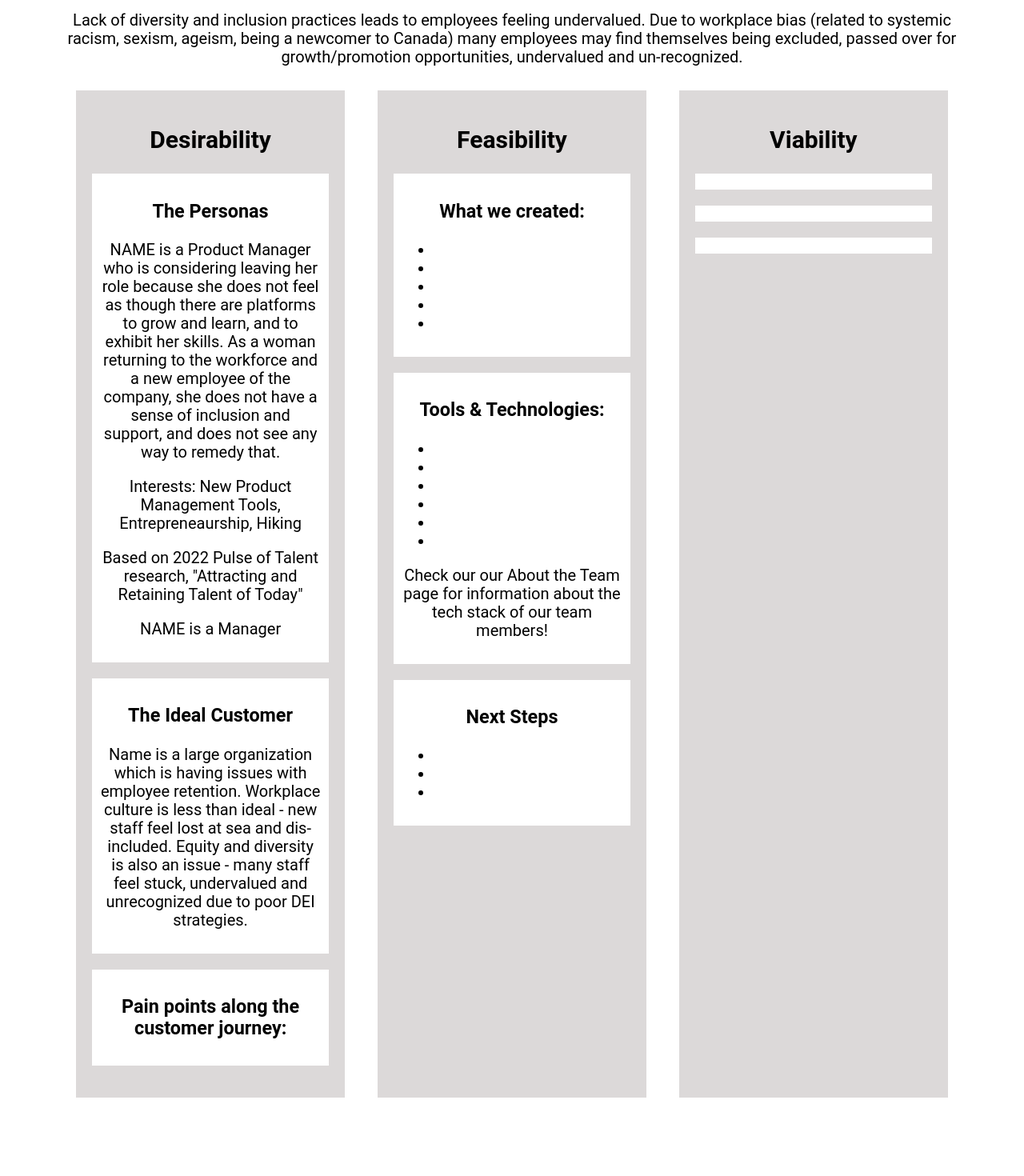
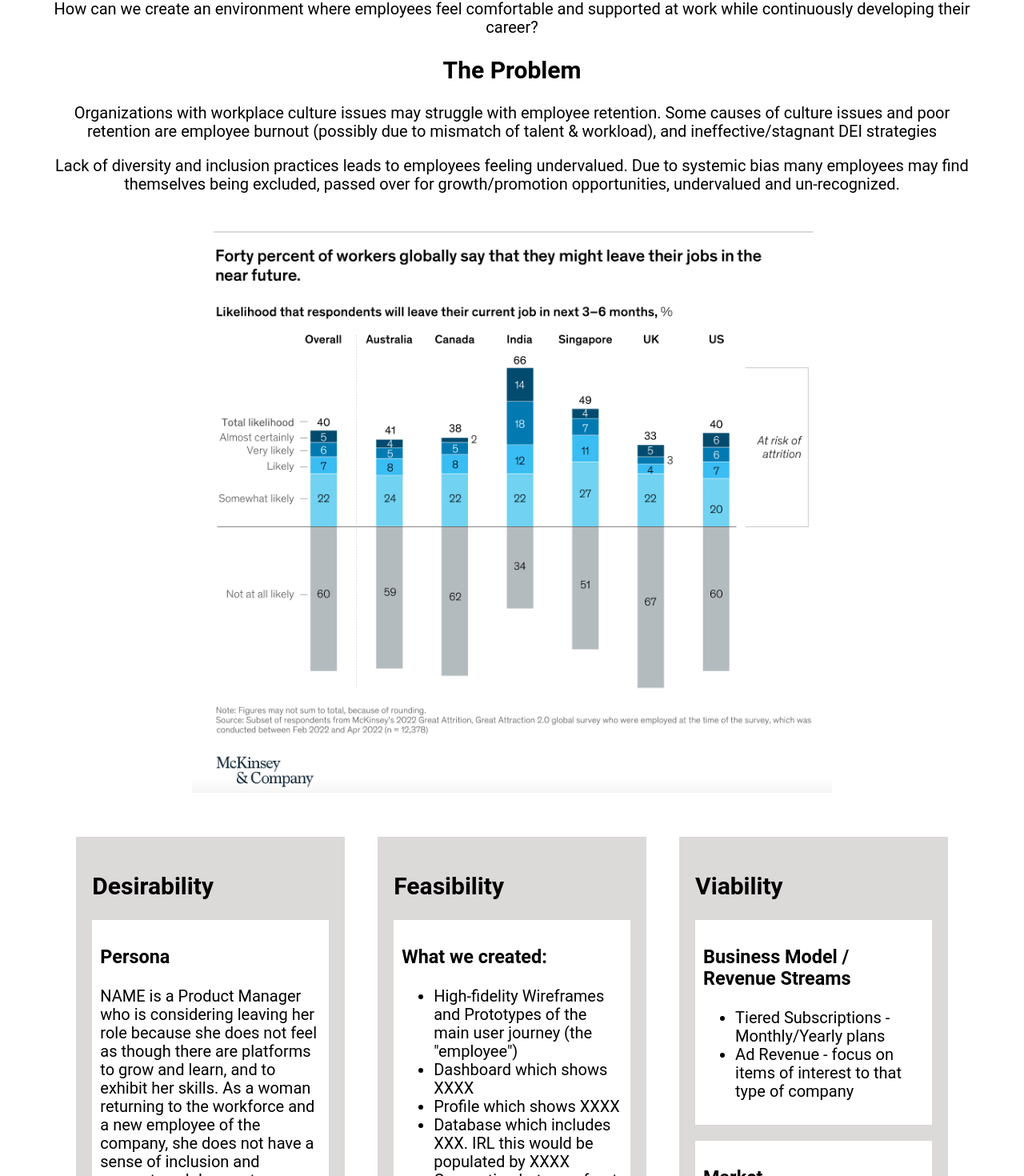
Before and after one commit to melpeto/bustle-overview, a React (Create React App) app: page / in a window 1280 px wide. Shown: the part 698-2168 px from the top of the page at 80% size. Before the commit the page ends 2080 px from the top, so only its background shows below. Built offline with nearby package versions, Linux system fonts and the light colour scheme.

Commit message:
add logo and research visual to homepage, further populate judging criteria, add issues/pain points

```diff
--- a/src/components/Header.scss
+++ b/src/components/Header.scss
@@ -3,9 +3,12 @@
 @use '../styles/partials/colors';
 
 .header {
+    background-color: #2E74FB;
     .header__topNav {
         .header__topNavList {
             display: flex;
+            justify-content: center;
+            list-style-type: none;
             li {
                 margin: 1rem;
             }
--- a/src/pages/Architecture.js
+++ b/src/pages/Architecture.js
@@ -0,0 +1,15 @@
+import Header from "../components/Header";
+
+const Architecture = () => {
+    return (
+
+        <div className="architecture">
+
+            <Header />
+            <p>This has Ken's diagrams of the classes</p>
+        </div>
+
+    )
+}
+
+export default Architecture;
--- a/src/pages/Homepage.js
+++ b/src/pages/Homepage.js
@@ -1,6 +1,7 @@
 import './Homepage.scss';
 import Header from '../components/Header.js';
 import { Link } from 'react-router-dom';
+import mckinseyFig from '../../src/assets/mckinseyFig.png';
 
 const Homepage = () => {
     return (
@@ -17,46 +18,44 @@ const Homepage = () => {
 
             <section className="homepage__problem">
                 <h2>The Problem</h2>
-                <p>Organizations with workplace culture issues may struggle with employee retention issues. Some causes of culture issues and poor retention are employee burnout (possibly due to mismatch of talent & workload), and ineffective/stagnant DEI strategies</p>
-                <p>Lack of diversity and inclusion practices leads to employees feeling undervalued. Due to workplace bias (related to systemic racism, sexism, ageism, being a newcomer to Canada) many employees may find themselves being excluded, passed over for growth/promotion opportunities, undervalued and un-recognized.</p>
+                <p>Organizations with workplace culture issues may struggle with employee retention. Some causes of culture issues and poor retention are employee burnout (possibly due to mismatch of talent & workload), and ineffective/stagnant DEI strategies</p>
+                <p>Lack of diversity and inclusion practices leads to employees feeling undervalued. Due to systemic bias many employees may find themselves being excluded, passed over for growth/promotion opportunities, undervalued and un-recognized.</p>
+                <div className="homepage__researchImg">
+                    <img src={mckinseyFig} alt="" />
+                </div>
             </section>
 
             <div className="homepage__criteriaParent">
+
             <section className="homepage__criteria-desirability homepage__criteria">
                 <h2>Desirability</h2>
 
                 <div className="homepage__personas homepage__criteria-section">
-                    <h3>The Personas</h3>
+                    <h3>Persona</h3>
                     <p>NAME is a Product Manager who is considering leaving her role because she does not feel as though there are platforms to grow and learn, and to exhibit her skills. As a woman returning to the workforce and a new employee of the company, she does not have a sense of inclusion and support, and does not see any way to remedy that.</p>
                     <p>Interests: New Product Management Tools, Entrepreneaurship, Hiking</p>
                     <p>Based on <a href="https://www.canva.com/link?target=https%3A%2F%2Fgo.ceridian.com%2Frs%2F285-SCZ-328%2Fimages%2FRP-CA-EN-DF-114930-300-2022-Pulse-of-Talent-Exec-Summary-7hbRM8UqdC.pdf%3F_ga%3D2.61904431.2011094495.1661879904-1559850254.1661879904&design=DAFHz1NipCo&accessRole=viewer&linkSource=document">2022 Pulse of Talent</a> research, <span className='italics'>"Attracting and Retaining Talent of Today"</span></p>
-                    <p>NAME is a Manager</p>
                 </div>
 
                 <div className="homepage__customer homepage__criteria-section">
                     <h3>The Ideal Customer</h3>
-                    <p>Name is a large organization which is having issues with employee retention. Workplace culture is less than ideal - new staff feel lost at sea and dis-included. Equity and diversity is also an issue - many staff feel stuck, undervalued and unrecognized due to poor DEI strategies.</p>
+                    <p>The customer is a large organization which is having issues with employee retention. Workplace culture is less than ideal - new staff feel lost at sea and dis-included. Equity and diversity is also an issue - many staff feel stuck, undervalued and unrecognized due to poor (or no) DEI practices</p>
                 </div>
-
-                <div className="homepage__pain-points homepage__criteria-section">
-                    <h3>Pain points along the customer journey:</h3>
-                    <p></p>
-                </div>
-
 
             </section>
 
             <section className="homepage__criteria-feasibility homepage__criteria">
+
                 <h2>Feasibility</h2>
 
                 <div className="homepage__criteria-section">
                     <h3>What we created:</h3>
                     <ul>
-                        <li></li>
-                        <li></li>
-                        <li></li>
-                        <li></li>
-                        <li></li>
+                        <li>High-fidelity Wireframes and Prototypes of the main user journey (the "employee")</li>
+                        <li>Dashboard which shows XXXX</li>
+                        <li>Profile which shows XXXX</li>
+                        <li>Database which includes XXX. IRL this would be populated by XXXX</li>
+                        <li>Connection between front end and back end XXXXX</li>
                     </ul>
                 </div>
 
@@ -64,45 +63,82 @@ const Homepage = () => {
                 <div className="homepage__criteria-section">
                     <h3>Tools & Technologies:</h3>
                     <ul>
-                        <li></li>
-                        <li></li>
-                        <li></li>
-                        <li></li>
-                        <li></li>
-                        <li></li>
+                        <li>Figma to create designs, high fidelity wireframes, prototypes</li>
+                        <li>back end stuff</li>
+                        <li>React to build out the front end. Sass for styling</li>
+                        <li>Other things XXXX</li>
                     </ul>
-                    <p>Check our our <Link to="/teaminfo">About the Team</Link> page for information about the tech stack of our team members!</p>
+                    <p>Check out our <Link to="/teaminfo">About the Team</Link> page for information about the tech stack of our team members!</p>
                 </div>
-
 
                 <div className="homepage__criteria-section">
                     <h3>Next Steps</h3>
                     <ul>
-                        <li></li>
-                        <li></li>
-                        <li></li>
+                        <li>Wireframes & Design of "admin" user journey</li>
+                        <li>Other things to build XXX</li>
+                        <li>Other things to build XXX</li>
                     </ul>
                 </div>
 
                 {/* link to github repo here? */}
 
+            </section>
+            {/* feasibility closing tag */}
 
+            <section className="homepage__criteria-viability homepage__criteria">
+
+                <h2>Viability</h2>
+
+                <div className="homepage__criteria-section">
+                    <h3>Business Model / Revenue Streams</h3>
+                    <ul>
+                        <li>Tiered Subscriptions - Monthly/Yearly plans</li>
+                        <li>Ad Revenue - focus on items of interest to that type of company</li>
+                    </ul>
+                </div>
+
+                <div className="homepage__criteria-section">
+                    <h3>Market</h3>
+                    <ul>
+                        <li>Target: Large organizations which are likely to have employee retention issues due to poor diversity in upper management, a lack of cohesion due to workforce size and difficulty implementing impactful DEI strategies</li>
+                        <li>Competition: Work-related social media such as Linkedin (lack the organizational-focus and internal control), workplace communication apps (MS Teams)</li>
+                        <li>Differentiators: Tackles employee satisfaction and retention, positive workplace culture and equity/inclusion, while ALSO providing a platform for internal communication, workload management, performance management and employee skill-building</li>
+                        <li>Growth: Expand reach to large institutions such as universities, target mid-size businesses which are quickly growing to become large copororations</li>
+                    </ul>
+                </div>
 
             </section>
+            {/* viability closing tag */}
 
-            <section className="homepage__criteria-viability homepage__criteria">
-                <h2>Viability</h2>
+            </div>
+            {/* above is .homepage__criteriaParent closing tag */}
 
-                <div className="homepage__criteria-section"></div>
-                <div className="homepage__criteria-section"></div>
-                <div className="homepage__criteria-section"></div>
-
-            </section>
-
+            <div className="homepage__pain-points">
+                <h3>Potential Issues / Pain Points</h3>
+                <section className="homepage__pain-point homepage__pain-point-title">
+                    <p>Issue</p>
+                    <p>Mitigation</p>
+                </section>
+                <section className="homepage__pain-point">
+                    <p>Lack of Manager Engagement</p>
+                    <p>Notifications and Reminders about adding events and tasks. Suggestions for how to build a mini project/task and what information to include</p>
+                </section>
+                <section className="homepage__pain-point">
+                    <p>Managers worry about loss of productivity/focus due to staff working on projects on other teams</p>
+                    <p>Managers are brought on board with the promise of getting projects done more efficiently, by moving employees to ad hoc teams/projects where their skills can shine. Work is stil kept internal and working towards organizational goals</p>
+                </section>
+                <section className="homepage__pain-point">
+                    <p>Are staff expected to work outside of the work day to complete extra work? Contrary to work-life balance goals and 'disconnect' laws</p>
+                    <p>Organization develops operating procedures regarding how managers can structure project time - managers could 'swap' or 'share' staff to encourage growth and skill building while not losing out on productivity. Fro example, Manager agrees that Employee A works on Project X for 3 hours every Wednesday, but Employee B helps that Manager with their project Z.</p>
+                </section>
+                <section className="homepage__pain-point"></section>
+                <section className="homepage__pain-point"></section>
             </div>
 
             </div>
+            {/* above is .wrapper closing tag */}
         </div>
+        // above is .homepage__summary closing tag
     )
 }
 
--- a/src/pages/Homepage.scss
+++ b/src/pages/Homepage.scss
@@ -3,10 +3,20 @@
 @use '../styles/partials/colors';
 
 .homepage__summary {
+    .homepage__problem {
+        .homepage__researchImg {
+            // max-width: 60%;
+            margin: 2rem 0;
+            img {
+                max-width: 800px;
+            }
+        }
+    }
     .homepage__criteriaParent {
         display: flex;
         justify-content: space-evenly;
         .homepage__criteria {
+            text-align: left;
             width: calc(30% - 0.5rem);
             margin: 0.5rem;
             padding: 1rem;
@@ -18,4 +28,23 @@
             }
         }
     }
+    .homepage__pain-points {
+        background-color: #dcd9d9;
+        padding: 2rem;
+        .homepage__pain-point {
+            display: flex;
+            justify-content: space-between;
+            margin: 1rem;
+            p {
+                background-color: white;
+                width: 50%;
+                margin: 0.2rem 1rem;
+
+            }
+        }
+    }
 }
+
+.homepage__pain-point-title p {
+    font: red;
+}
--- a/src/pages/Presentation.js
+++ b/src/pages/Presentation.js
@@ -0,0 +1,15 @@
+import Header from "../components/Header";
+
+const Presentation = () => {
+    return (
+
+        <div className="presentation">
+
+            <Header />
+            <p></p>
+        </div>
+
+    )
+}
+
+export default Presentation;
```
Also changed, not shown: src/components/Header.js (+8 -0 lines), src/pages/TeamInfo.js (+81 -0 lines), src/assets/logo.png (added), src/assets/mckinseyFig.png (added).
